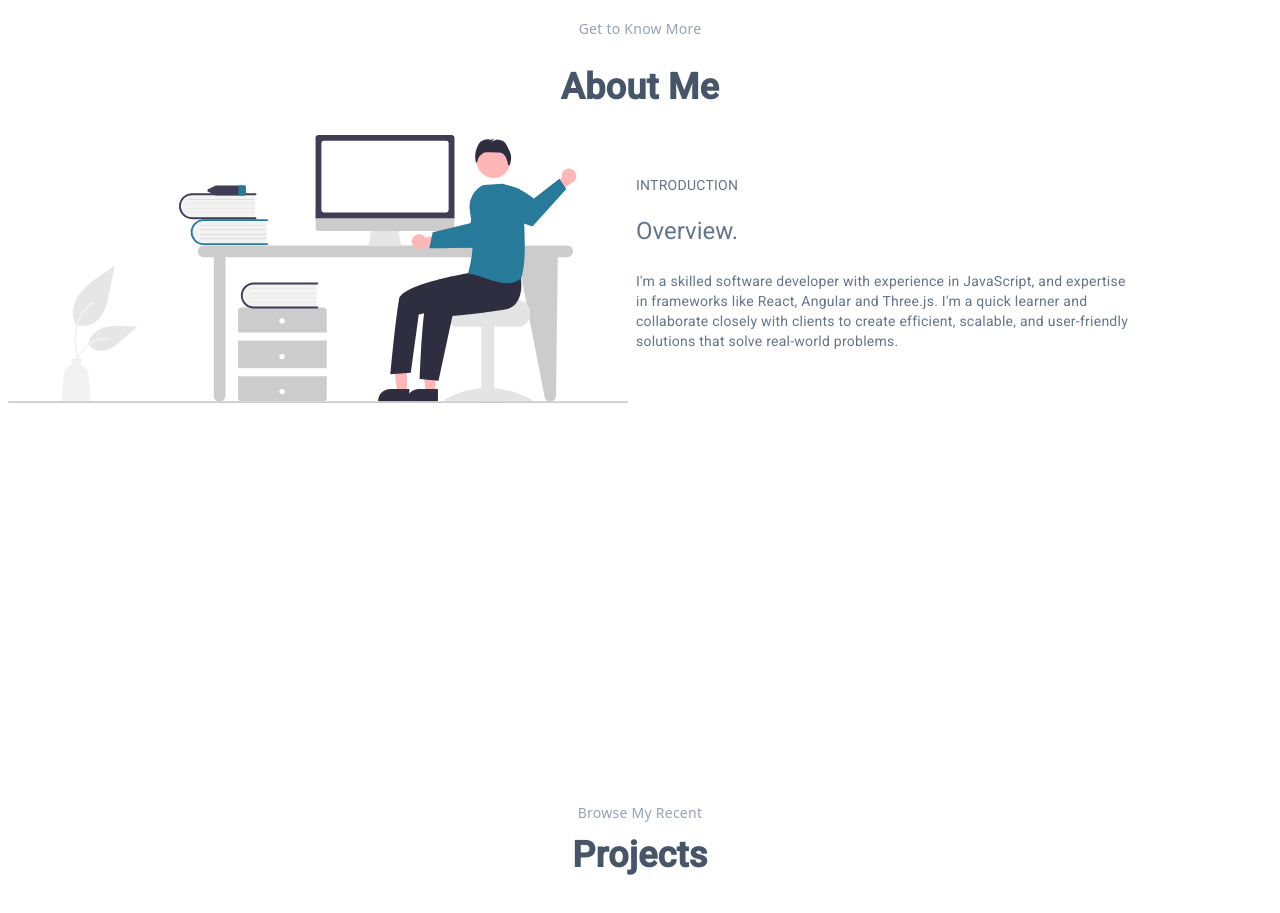
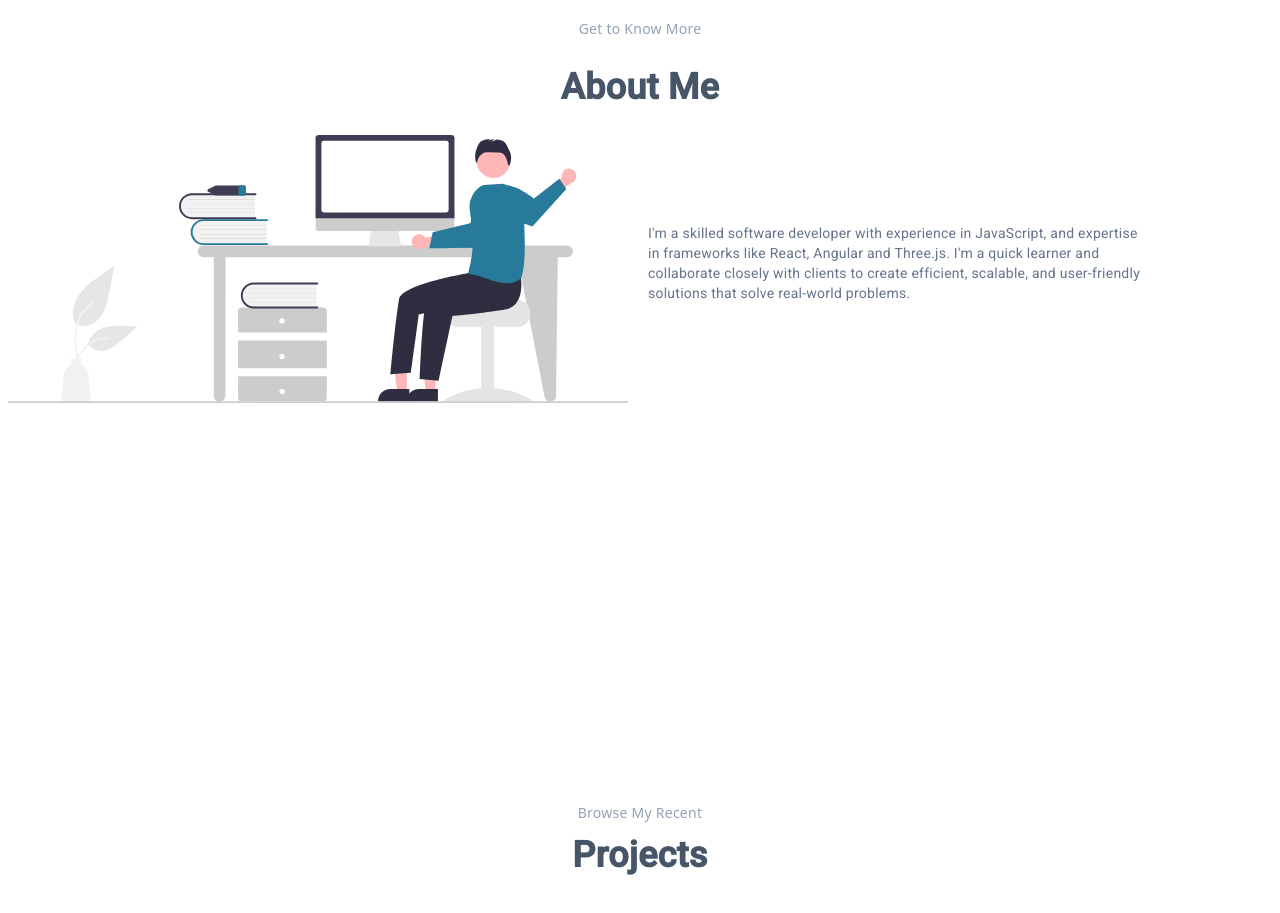
Before and after one commit to Ali7040/portfolio, an Angular app: page / in a window 1280 px wide. Shown: the part 1000-1913 px from the top of the page. Built offline with nearby package versions, Linux system fonts and the light colour scheme.

Commit message:
about component update

```diff
--- a/src/app/components/about/about.component.html
+++ b/src/app/components/about/about.component.html
@@ -1,32 +1,23 @@
-<div class="about flex flex-col justify-center items-center h-screen text-md text-slate-500 mt-10 p-2 ">
-    <!-- <p class="mb-5 intro-text show">get to know more</p> -->
+<div
+  class="about flex flex-col justify-center items-center h-screen text-md text-slate-500 mt-10 p-2"
+>
+  <!-- <p class="mb-5 intro-text show">get to know more</p> -->
 
-  <p class=" font-sans text-sm font-medium text-slate-400">Get to Know More</p>
-    <p class="text-4xl font-extrabold text-slate-600 md:p-4 sm:p-2">About Me</p>
-    <div class="flex md:flex md:justify-center sm:block main-container ">
-        <img src="../../../assets/imgs/undraw_hello_re_3evm.svg" alt="" class="lg:w-[620px] md:w-[440px]  ">
-        <div class="about_info p-5 sm:p-2 flex flex-col justify-center">
-            <p class="text-md sm:text-sm sm:mt-2">INTRODUCTION</p>
-            <h1 class="text-3xl font-bold pt-2 pb-2">Overview.</h1>
-            <p class="w-[65%] md:w-[80%] sm:w-[100%]">I'm a skilled software developer with experience in JavaScript, and expertise in frameworks like React, Angular and Three.js. I'm a quick learner and collaborate closely with clients to create efficient, scalable, and user-friendly solutions that solve real-world problems.</p>
-        </div>
-    </div>
-</div>
-
-
-
-<!-- <div class="about flex flex-col justify-center items-center h-screen text-md text-slate-500 mt-10 p-2">
-    <h1 class="text-4xl font-extrabold text-slate-600 md:p-4 sm:p-2">About Me</h1>
-    <div class="flex flex-col md:flex-row md:justify-center sm:block container">
-      <img src="../../../assets/imgs/undraw_hello_re_3evm.svg" alt="" class="lg:w-[620px] md:w-[440px] w-full sm:w-full mb-4 md:mb-0">
-      <div class="about_info p-5 sm:p-2 flex flex-col justify-center">
-        <p class="text-md sm:text-sm sm:mt-2">INTRODUCTION</p>
-        <h1 class="text-3xl font-bold pt-2 pb-2">Overview.</h1>
-        <p class="w-full md:w-[70%] sm:w-full">I'm a skilled software developer with experience in JavaScript, and expertise in frameworks like React, Angular and Three.js. I'm a quick learner and collaborate closely with clients to create efficient, scalable, and user-friendly solutions that solve real-world problems.</p>
-      </div>
+  <p class="font-sans text-sm font-medium text-slate-400">Get to Know More</p>
+  <p class="text-4xl font-extrabold text-slate-600 md:p-4 sm:p-2">About Me</p>
+  <div class="flex md:flex md:justify-center sm:block main-container">
+    <img
+      src="../../../assets/imgs/undraw_hello_re_3evm.svg"
+      alt=""
+      class="lg:w-[620px] md:w-[440px]"
+    />
+    <div class="about_info p-5 sm:p-2 flex flex-col justify-center">
+      <p class="w-[65%] md:w-[80%] sm:w-[100%]">
+        I'm a skilled software developer with experience in JavaScript, and
+        expertise in frameworks like React, Angular and Three.js. I'm a quick
+        learner and collaborate closely with clients to create efficient,
+        scalable, and user-friendly solutions that solve real-world problems.
+      </p>
     </div>
   </div>
-
-  <div class="projects flex justify-start items-center p-5">
-    <h1 class="text-xl font-bold">Projects</h1>
-  </div> -->
+</div>
--- a/src/app/components/about/about.component.scss
+++ b/src/app/components/about/about.component.scss
@@ -1,30 +1,21 @@
-// .intro-text{
-//     opacity: 0;
-//     transition: opacity 0.5s ease, transform 0.5s ease;
-//     transform: translateY(-20px);
-
-//     .show{
-//         opacity: 1;
-//         transform: translateY(0);
-//     }
-// }
 .about {
   height: 100vh; /* Full viewport height */
 }
+.about_info {
+  margin-left: 12px;
+}
 
 @media screen and (min-width: 270px) and (max-width: 641px) {
-    .about{
+  .about {
     display: flex;
-        justify-items: unset;
   }
 
-    .main-container{
+  .main-container {
     display: block;
-        .about_info{
-            p{
+    .about_info {
+      p {
         width: 100%;
       }
     }
   }
-
 }
```
Lines whose indentation alone changed are shown as unchanged.
